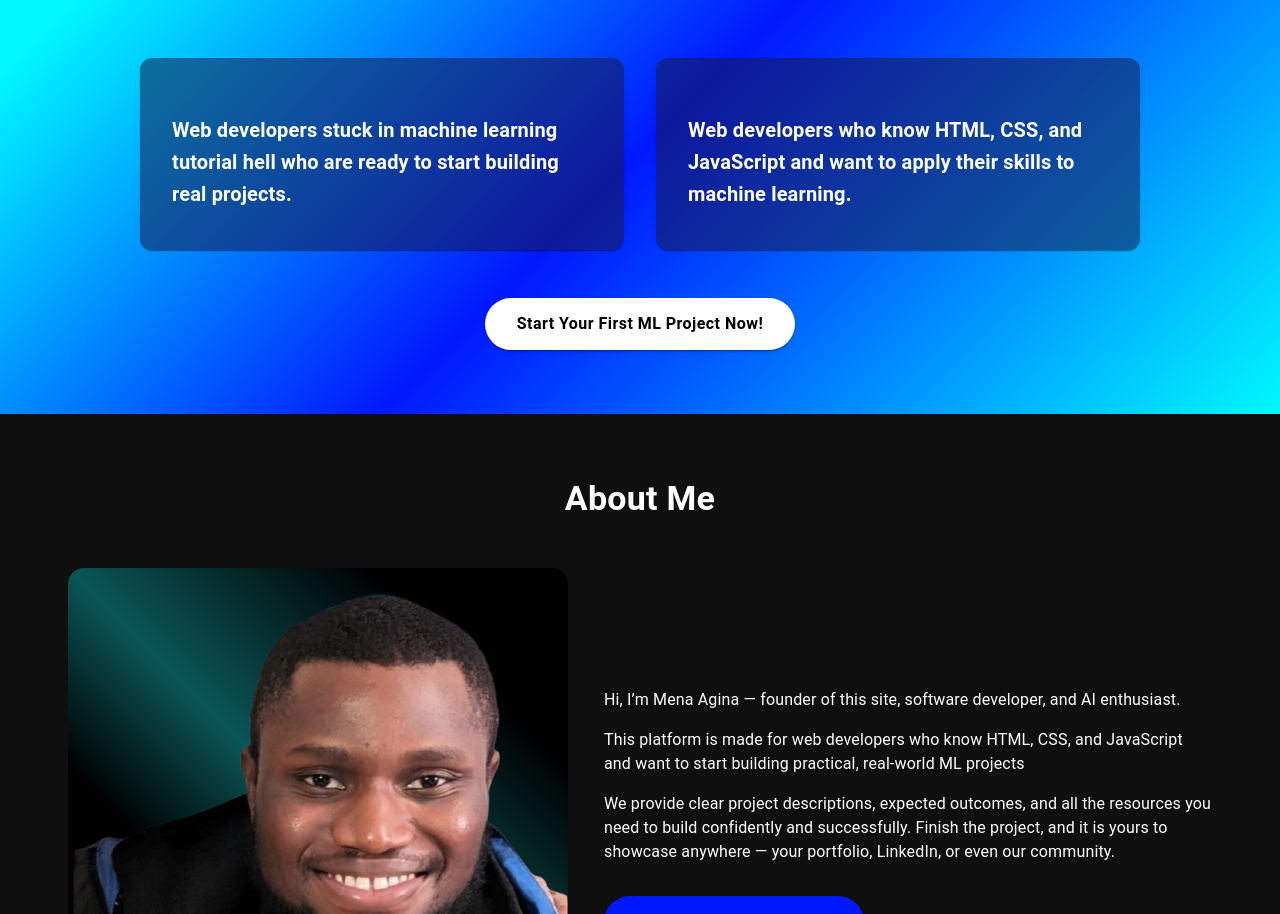
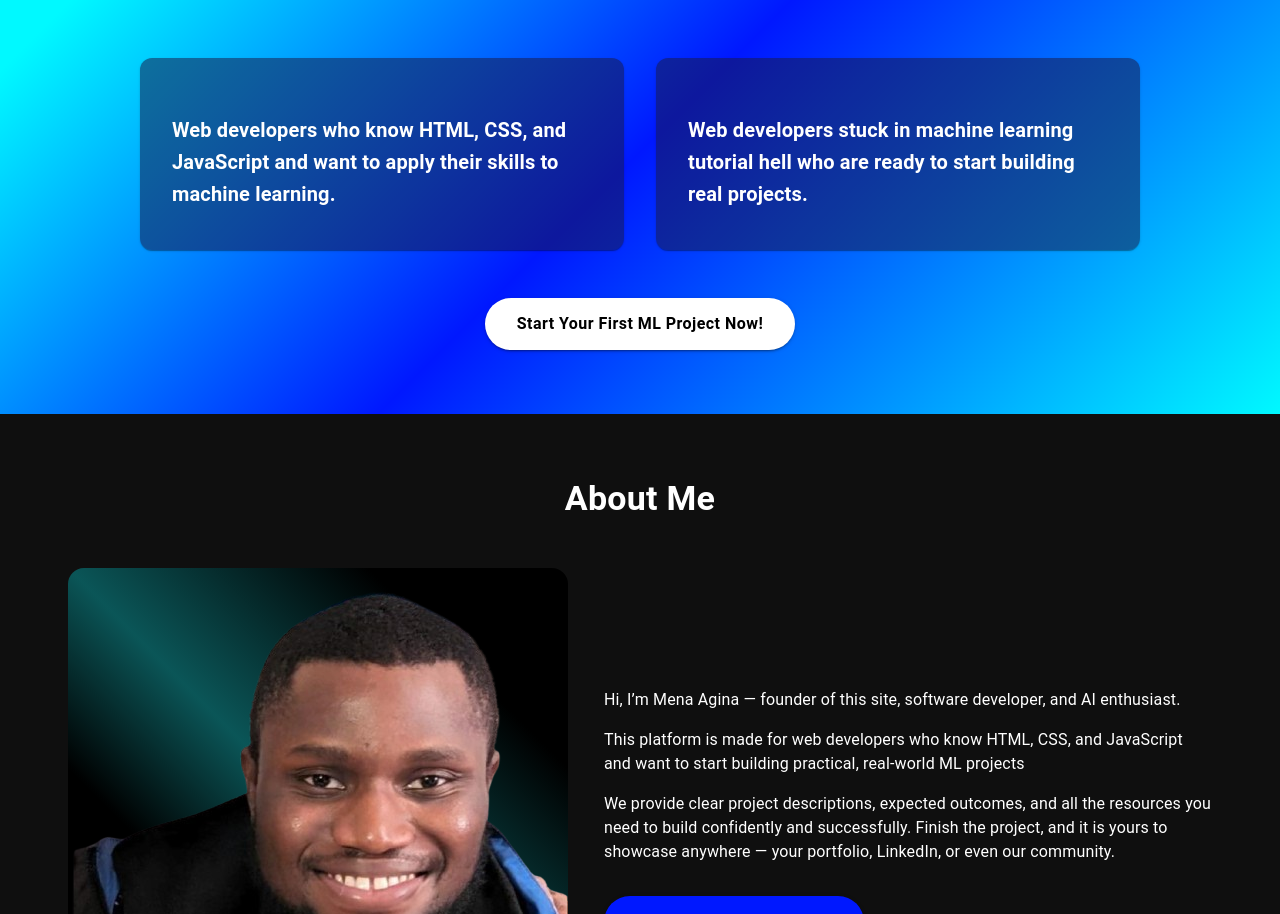
Before and after one commit to aginamena/mlprojectmentor, a Next.js app: page / in a window 1280 px wide. Shown: the part 1932-2846 px from the top of the page. Built offline with nearby package versions, Linux system fonts and the light colour scheme; some icons are missing; what @mui/material-nextjs would draw is missing.

Commit message:
updated hompage

```diff
--- a/app/page.tsx
+++ b/app/page.tsx
@@ -192,13 +192,12 @@ export default function Home() {
               <CardContent>
                 <CodeIcon sx={{ fontSize: 30, mb: 2, textAlign: "unset" }} />
                 <Typography variant="h6" fontWeight="bold">
-                  Web developers stuck in machine learning tutorial hell who are
-                  ready to start building real projects.
+                  Web developers who know HTML, CSS, and JavaScript and want to
+                  apply their skills to machine learning.
                 </Typography>
               </CardContent>
             </Card>
           </Grid>
-
           <Grid size={{ xs: 12, md: 6 }}>
             <Card
               sx={{
@@ -212,8 +211,8 @@ export default function Home() {
               <CardContent>
                 <CodeIcon sx={{ fontSize: 30, mb: 2, textAlign: "unset" }} />
                 <Typography variant="h6" fontWeight="bold">
-                  Web developers who know HTML, CSS, and JavaScript and want to
-                  apply their skills to machine learning.
+                  Web developers stuck in machine learning tutorial hell who are
+                  ready to start building real projects.
                 </Typography>
               </CardContent>
             </Card>
```
